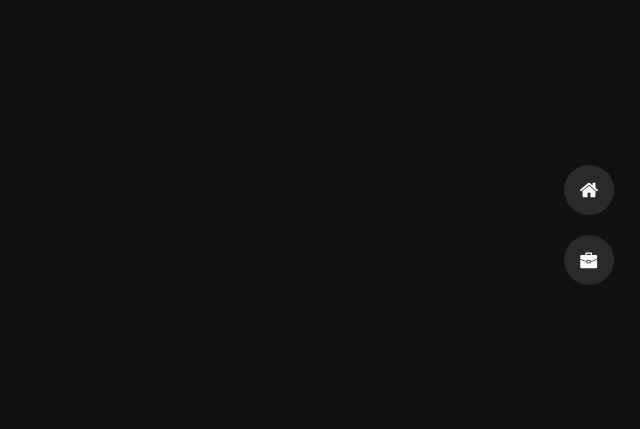
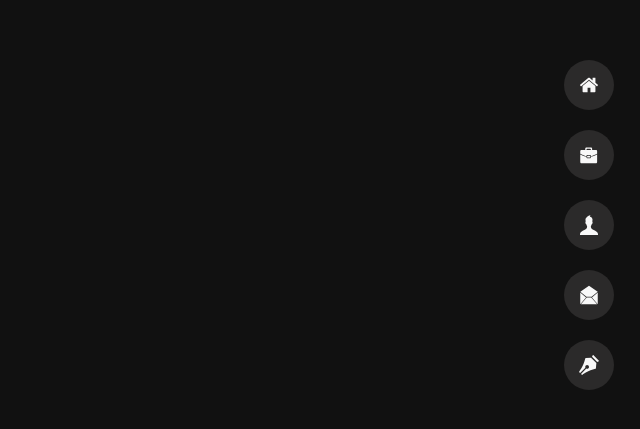
Before and after one commit to vmwhoami/porfolio_static, a React app: page / in a window 1280 px wide. Shown: the part 175-604 px from the top of the page, without its empty margins (640-1280 px from the left). Built offline with nearby package versions, Linux system fonts and the light colour scheme.

Commit message:
add navbar

```diff
--- a/src/components/Nav.js
+++ b/src/components/Nav.js
@@ -1,5 +1,5 @@
 import React from 'react'
-import { Home, Suitcase } from './Svgs'
+import { Home, Portfolio, User, Envelope, Blog } from './Svgs'
 
 
 
@@ -10,19 +10,41 @@ class Nav extends React.Component {
   render() {
     return (
       <nav className="mynav">
-        <a className="mynav__link" href="">
+
+        <a className="mynav__link" href="/">
           <i className='mynav__icon'>
             <Home />
           </i>
-          <a class="mynav__link__a" href="/">Home</a>
+          <span className="mynav__link__a" >Home</span>
         </a>
+
         <a className="mynav__link" href="">
           <i className='mynav__icon'>
-            <Suitcase />
+            <Portfolio />
           </i>
-          <a class="mynav__link__a" href="/portfolio">Portfo</a>
+          <span className="mynav__link__a" >Portfolio</span>
         </a>
 
+        <a className="mynav__link" href="">
+          <i className='mynav__icon'>
+            <User />
+          </i>
+          <span className="mynav__link__a" >About-me</span>
+        </a>
+
+        <a className="mynav__link" href="">
+          <i className='mynav__icon'>
+            <Envelope />
+          </i>
+          <span className="mynav__link__a" >Contact</span>
+        </a>
+
+        <a className="mynav__link" href="">
+          <i className='mynav__icon'>
+            <Blog />
+          </i>
+          <span className="mynav__link__a" >Blog</span>
+        </a>
 
       </nav>
     )
--- a/src/components/Svgs.js
+++ b/src/components/Svgs.js
@@ -10,8 +10,7 @@ const Home = () => {
   )
 }
 
-
-const Suitcase = () => {
+const Portfolio = () => {
   return (
     <svg version="1.1" xmlns="http://www.w3.org/2000/svg" viewBox="0 0 32 32">
       <title>suitcase</title>
@@ -20,7 +19,35 @@ const Suitcase = () => {
   )
 }
 
+const User = () => {
+  return (
+    <svg version="1.1" xmlns="http://www.w3.org/2000/svg" viewBox="0 0 20 20">
+      <title>user</title>
+      <path d="M7.725 2.146c-1.016 0.756-1.289 1.953-1.239 2.59 0.064 0.779 0.222 1.793 0.222 1.793s-0.313 0.17-0.313 0.854c0.109 1.717 0.683 0.976 0.801 1.729 0.284 1.814 0.933 1.491 0.933 2.481 0 1.649-0.68 2.42-2.803 3.334-2.13 0.918-4.326 2.073-4.326 4.073v1h18v-1c0-2-2.197-3.155-4.328-4.072-2.123-0.914-2.801-1.684-2.801-3.334 0-0.99 0.647-0.667 0.932-2.481 0.119-0.753 0.692-0.012 0.803-1.729 0-0.684-0.314-0.854-0.314-0.854s0.158-1.014 0.221-1.793c0.065-0.817-0.398-2.561-2.3-3.096-0.333-0.34-0.558-0.881 0.466-1.424-2.24-0.105-2.761 1.067-3.954 1.929z"></path>
+    </svg>
+
+  )
+}
+
+const Envelope = () => {
+  return (
+    <svg version="1.1" xmlns="http://www.w3.org/2000/svg" viewBox="0 0 32 32">
+      <title>envelope</title>
+      <path d="M20.139 18.934l9.787-7.999-13.926-9.833-13.89 9.833 9.824 8.032 8.205-0.033zM12.36 19.936l-9.279 10.962h25.876l-9.363-10.9-7.234-0.062zM20.705 19.803l9.291 11.084v-18.952l-9.291 7.868zM2.004 11.935v18.952l9.291-11.084-9.291-7.868z"></path>
+    </svg>
+  )
+}
+
+const Blog = () => {
+  return (
+    <svg version="1.1" xmlns="http://www.w3.org/2000/svg" viewBox="0 0 32 32">
+      <title>pen1</title>
+      <path d="M31.818 9.122l-8.939-8.939c-0.292-0.292-0.676-0.226-0.855 0.146l-1.199 2.497 8.35 8.35 2.497-1.199c0.372-0.178 0.438-0.563 0.146-0.855z"></path>
+      <path d="M19.231 4.231l-8.231 0.686c-0.547 0.068-1.002 0.184-1.159 0.899-0 0.001-0 0.001-0.001 0.002-2.232 10.721-9.84 21.183-9.84 21.183l1.793 1.793 8.5-8.5c-0.187-0.392-0.293-0.83-0.293-1.293 0-1.657 1.343-3 3-3s3 1.343 3 3-1.343 3-3 3c-0.463 0-0.902-0.105-1.293-0.293l-8.5 8.5 1.793 1.793c0 0 10.462-7.608 21.183-9.84 0.001-0 0.001-0 0.002-0.001 0.714-0.157 0.831-0.612 0.898-1.159l0.686-8.231-8.538-8.539z"></path>
+    </svg>
+  )
+}
 
 
 
-export { Home, Suitcase };
+export { Home, Portfolio, User, Envelope, Blog };
--- a/src/index.html
+++ b/src/index.html
@@ -1,14 +1,12 @@
 <html lang="en">
-
   <head>
-  <meta charset="UTF-8">
-  <meta name="viewport" content="width=device-width, initial-scale=1.0">
+    <meta charset="UTF-8" />
+    <meta name="viewport" content="width=device-width, initial-scale=1.0" />
+    <script src="https://unpkg.com/regenerator-runtime@0.13.1/runtime.js"></script>
     <title>React</title>
   </head>
 
   <body>
     <div id="root"></div>
-
   </body>
-
 </html>
--- a/src/styles/_nav.scss
+++ b/src/styles/_nav.scss
@@ -5,14 +5,12 @@
   right: 2%;
   top: 50%;
   transform: translateY(-50%);
-  cursor: pointer;
+
   z-index: 10000;
 
     @media screen and (max-width:$bp-md) {
       display: none;
     }
-
-
 
   &__link{
     position: relative;
@@ -23,6 +21,7 @@
     background-color:$grey-color;
     border-radius: 50%;
     display: flex;
+    cursor: pointer;
     align-items: center;
     transition: all .3s;
 
@@ -31,16 +30,14 @@
         background-color: $main-color;
       }
 
-    &__a,
-    &__a:link{
+    &__a{
       color: transparent;
       text-decoration: none;
       background-color: rgba(255, 0, 0, 0);
       position: absolute;
       z-index: 30;
       transform-origin: right;
-      transform: translate(-75%,-140%);
-
+      transform: translate( -75%);
       font-size: 2rem;
       font-weight: 700;
       width: 10rem;
@@ -53,13 +50,11 @@
       transition: transform cubic-bezier(0.44, 0.87, 0.83, 1.00) .3s,
       width cubic-bezier(.04,.43,.76,.93) .1s ;
 
-
       &:hover{
         color: $white-color;
         background-color:$main-color;
         width: 20rem;
       }
-
 
     }
 
```
Also changed, not shown: .babelrc. Lines whose indentation alone changed are shown as unchanged.
